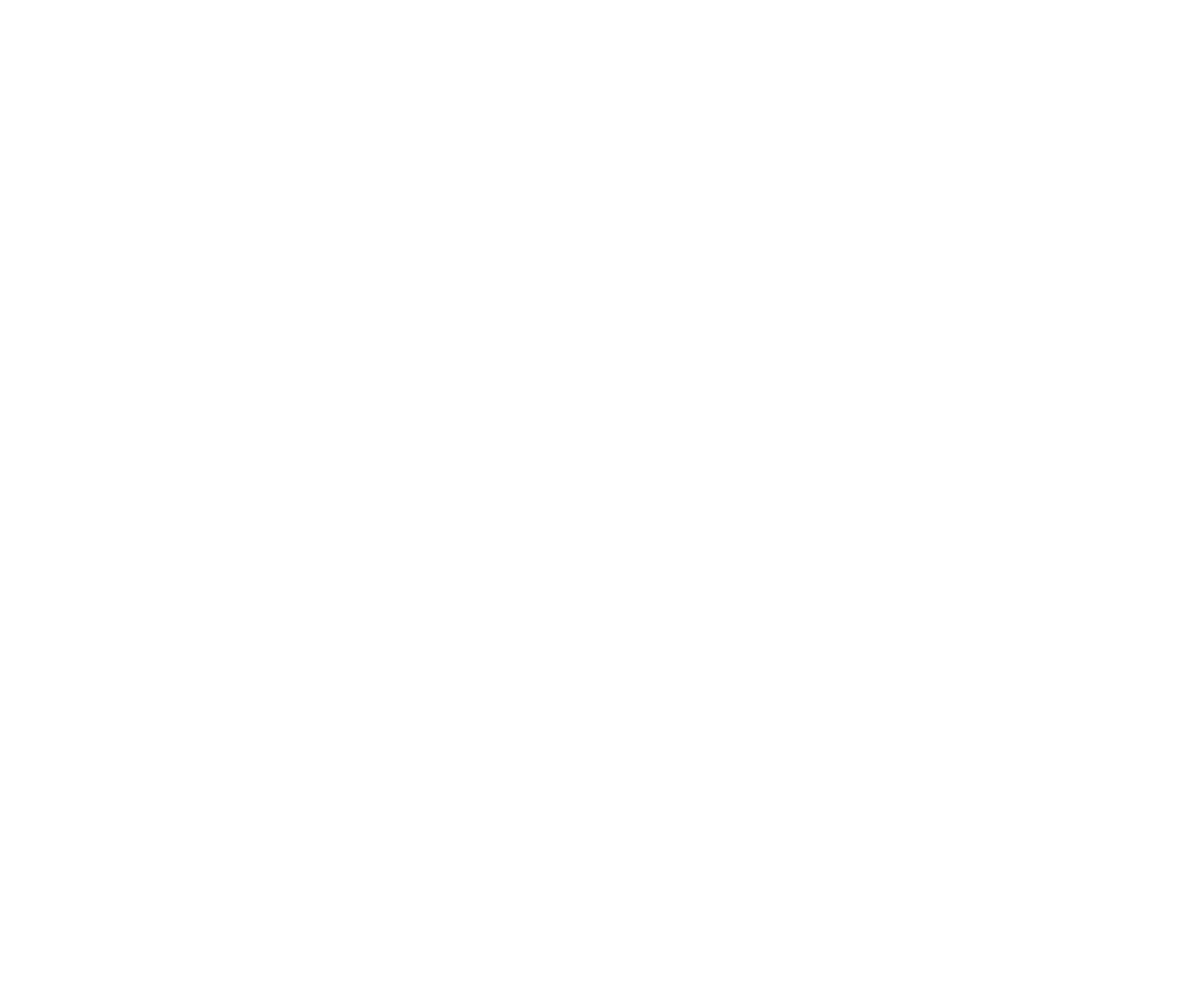
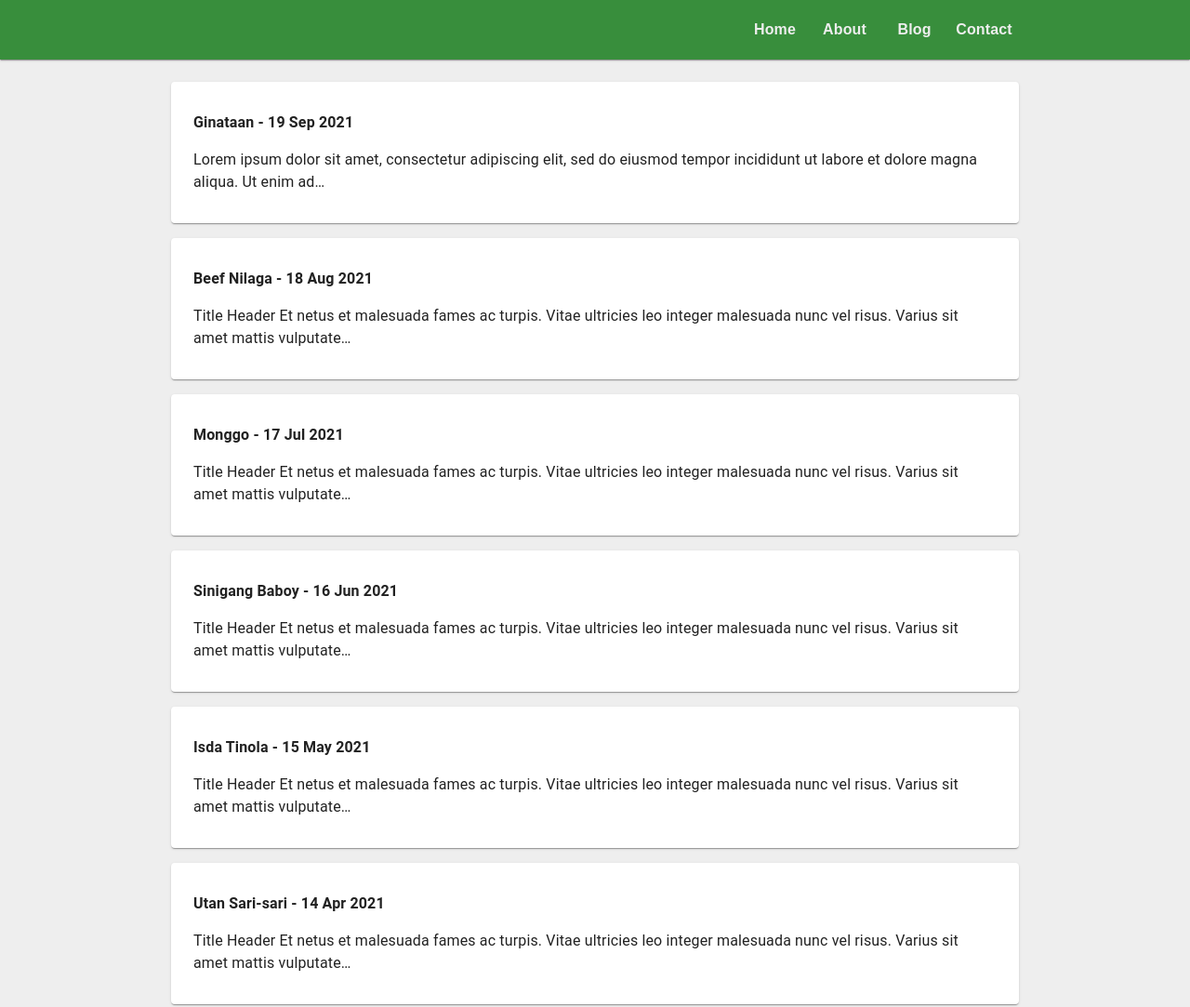
Before and after one commit to bembem97/tribe, a Gatsby site: page /articles in a window 1280 px wide. Before the commit this address had no page. Shown: the top 1083 px of the page at 93% size. Before the commit the page ends 800 px from the top, so only its background shows below. Built offline with nearby package versions, Linux system fonts and the light colour scheme; Gatsby itself is replaced by a stand-in of ours.

Commit message:
Tribu Updated.

```diff
--- a/gatsby-node.js
+++ b/gatsby-node.js
@@ -33,7 +33,7 @@
 
     createPage({
       path: node.fields.slug,
-      component: path.resolve(`./src/templates/articles.js`),
+      component: path.resolve(`./src/templates/article.js`),
       context: {
         slug: node.fields.slug,
         previous,
--- a/src/components/header.js
+++ b/src/components/header.js
@@ -10,6 +10,7 @@
 
 import { makeStyles } from "@material-ui/core/styles"
 
+// ?? --- MATERIAL UI STYLING
 const useStyles = makeStyles((theme) => ({
   headerFont: {
     fontWeight: "600",
--- a/src/components/layout.js
+++ b/src/components/layout.js
@@ -60,6 +60,7 @@
   },
 })
 
+// todo ** Main Component
 const Layout = ({ children, title }) => {
   const classes = useStyles()
   const data = useStaticQuery(graphql`
--- /dev/null
+++ b/src/pages/articles.js
@@ -0,0 +1,72 @@
+import React from "react"
+import Layout from "../components/layout"
+import { useStaticQuery, graphql, Link } from "gatsby"
+import Container from "@material-ui/core/Container"
+import Typography from "@material-ui/core/Typography"
+import Paper from "@material-ui/core/Paper"
+import Box from "@material-ui/core/Box"
+import { makeStyles } from "@material-ui/core/styles"
+
+const useStyles = makeStyles({
+  root: {
+    marginBottom: "16px",
+    padding: "2rem 0",
+  },
+
+  typo: {
+    display: "flex",
+    marginBottom: "1rem",
+    alignItems: "center",
+
+    "& > p": {
+      fontWeight: 600,
+    },
+  },
+})
+
+const Articles = () => {
+  const classes = useStyles()
+  const data = useStaticQuery(graphql`
+    query {
+      allMdx(sort: { order: DESC, fields: [frontmatter___date] }) {
+        edges {
+          node {
+            id
+            excerpt
+            fields {
+              slug
+            }
+            frontmatter {
+              title
+              date(formatString: "DD MMM YYYY")
+            }
+          }
+        }
+      }
+    }
+  `)
+
+  return (
+    <Layout>
+      {data.allMdx.edges.map(({ node }) => (
+        <Link key={node.id} to={node.fields.slug}>
+          <Paper component="article" className={classes.root}>
+            <Container>
+              <div className={classes.typo}>
+                <Typography variant="body1">
+                  {node.frontmatter.title} - {node.frontmatter.date}
+                </Typography>
+              </div>
+
+              <div>
+                <Typography>{node.excerpt}</Typography>
+              </div>
+            </Container>
+          </Paper>
+        </Link>
+      ))}
+    </Layout>
+  )
+}
+
+export default Articles
--- a/src/templates/articles.js
+++ b/src/templates/article.js
@@ -30,13 +30,13 @@
 
 const shortcodes = { GatsbyImage, Button } // Provide common components here
 
-const Articles = ({ data: { mdx }, pageContext }) => {
+const Article = ({ data: { mdx }, pageContext }) => {
   const { next, previous } = pageContext
   const classes = useStyles()
   const _image = getImage(mdx.frontmatter.embeddedImagesLocal[0])
 
   return (
-    <Layout>
+    <Layout title={mdx.frontmatter.title}>
       <Typography variant="h4" component="h1" paragraph align="center">
         {mdx.frontmatter.title}
       </Typography>
@@ -100,4 +100,4 @@
     }
   }
 `
-export default Articles
+export default Article
--- a/src/templates/blog-list.js
+++ b/src/templates/blog-list.js
@@ -81,6 +81,7 @@
   return (
     <>
       <Layout title="Blog">
+        <Link to="/articles">
           <Box mb={1} position="relative" overflow="hidden">
             <Paper>
               <StaticImage
@@ -105,17 +106,18 @@
                     variant="h6"
                     className={clsx(classes.subFont, classes.mainFont)}
                   >
-                  Excepteur sint occaecat cupidatat non proident, sunt in culpa
-                  qui officia deserunt mollit anim id est laborum. Ut enim ad
-                  minim veniam, quis nostrud exercitation ullamco laboris nisi
-                  ut aliquip ex ea commodo consequat. Duis aute irure dolor in
-                  reprehenderit in voluptate velit esse cillum dolore eu fugiat
-                  nulla pariatur.
+                    Excepteur sint occaecat cupidatat non proident, sunt in
+                    culpa qui officia deserunt mollit anim id est laborum. Ut
+                    enim ad minim veniam, quis nostrud exercitation ullamco
+                    laboris nisi ut aliquip ex ea commodo consequat. Duis aute
+                    irure dolor in reprehenderit in voluptate velit esse cillum
+                    dolore eu fugiat nulla pariatur.
                   </Typography>
                 </Container>
               </Box>
             </Paper>
           </Box>
+        </Link>
 
         <Grid container spacing={1}>
           <Grid item xs={mq ? 12 : 8}>
```
Lines whose indentation alone changed are shown as unchanged.
